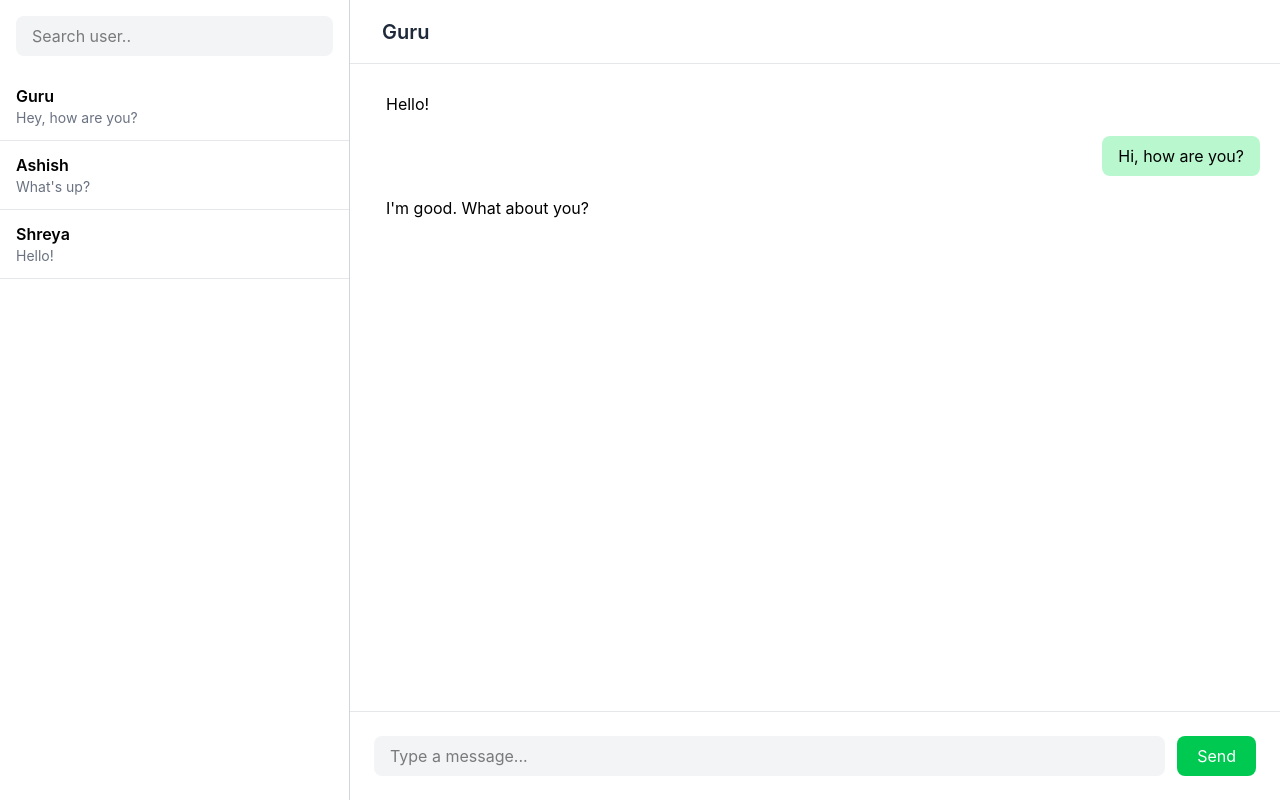
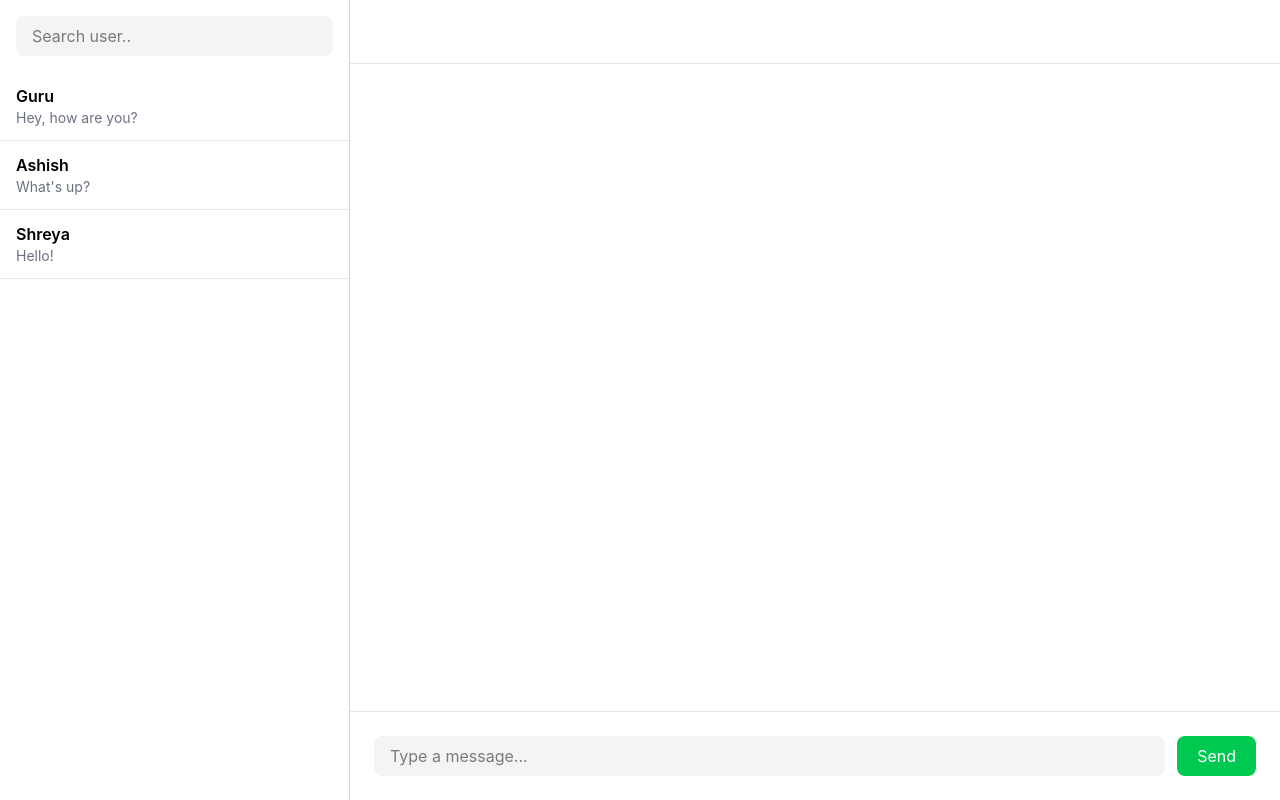
Before and after one commit to AbhayDeveloperr/ChatMe, a React app in the folder Frontend/: page /Chat in a window 1280 px wide. Built offline with nearby package versions, Linux system fonts and the light colour scheme; the HTML template or start-up script is replaced by a standard one.

Commit message:
typed mesg sent to message box

```diff
--- a/Frontend/src/components/ChatWindow/ChatHeader.jsx
+++ b/Frontend/src/components/ChatWindow/ChatHeader.jsx
@@ -1,10 +1,10 @@
 import React from 'react'
 
-const ChatHeader = () => {
+const ChatHeader = ({selectedChat}) => {
   return (
     <div className="h-16 px-8 bg-white border-b border-gray-200 flex items-center">
       <h2 className="font-semibold text-xl text-gray-800">
-        Guru
+        {selectedChat?.username}
       </h2>
     </div>
   )
--- a/Frontend/src/components/ChatWindow/ChatWindow.jsx
+++ b/Frontend/src/components/ChatWindow/ChatWindow.jsx
@@ -1,14 +1,17 @@
-import React from 'react'
+import React, { useState } from 'react'
 import ChatHeader from './ChatHeader'
 import Messages from './Messages'
 import MessageInput from './MessageInput'
 
-const ChatWindow = () => {
+const ChatWindow = ({selectedChat}) => {
+
+    const [messages, setMessages] = useState([])
+
   return (
     <div className='flex-1 flex flex-col'>
-      <ChatHeader/>
-      <Messages />
-      <MessageInput />
+      <ChatHeader selectedChat={selectedChat}/>
+      <Messages messages = {messages} />
+      <MessageInput setMessages ={setMessages} />
     </div>
   )
 }
--- a/Frontend/src/components/ChatWindow/MessageInput.jsx
+++ b/Frontend/src/components/ChatWindow/MessageInput.jsx
@@ -1,6 +1,24 @@
-import React from 'react'
+import React, { useState } from 'react'
 
-const MessageInput = () => {
+const MessageInput = ({setMessages}) => {
+
+   const [message, setMessage] = useState("")
+
+   const handleSend = () => {
+
+    if (message.trim() === "") {
+        return
+    }
+    setMessages((previousMessages) => [
+        ...previousMessages,
+        {
+            text: message,
+            sender: "me"
+        }
+    ])
+    setMessage("")
+}
+
   return (
     <div className="p-6 bg-white border-t border-gray-200">
       <div className="flex gap-3">
@@ -8,10 +26,12 @@ const MessageInput = () => {
         <input
           type="text"
           placeholder="Type a message..."
+          value={message}
+          onChange={(e)=> setMessage(e.target.value)}
           className="flex-1 px-4 py-2 bg-gray-100 rounded-lg outline-none"
         />
 
-        <button className="px-5 py-2 bg-green-500 text-white rounded-lg cursor-pointer hover:bg-green-700">
+        <button className="px-5 py-2 bg-green-500 text-white rounded-lg cursor-pointer hover:bg-green-700" onClick={handleSend}>
           Send
         </button>
 
--- a/Frontend/src/components/ChatWindow/Messages.jsx
+++ b/Frontend/src/components/ChatWindow/Messages.jsx
@@ -1,29 +1,16 @@
 import React from 'react'
 
-const Messages = () => {
+const Messages = ({messages}) => {
   return (
     <div className="flex-1 p-5 overflow-y-auto">
 
-      {/* Received message */}
-      <div className="flex justify-start mb-3">
-        <div className="bg-white px-4 py-2 rounded-lg">
-          Hello!
+      {messages.map((message,index)=>(
+        <div key={index} className= {`flex mb-3 ${message.sender === "me"? "justify-end" : "justify-start"}`}>
+            <div className= {`px-4 py-2 rounded-lg ${message.sender === "me" ? "bg-green-200" : "bg-white" }`}>
+            {message.text}
+            </div>
         </div>
-      </div>
-
-      {/* Sent message */}
-      <div className="flex justify-end mb-3">
-        <div className="bg-green-200 px-4 py-2 rounded-lg">
-          Hi, how are you?
-        </div>
-      </div>
-
-      {/* Received message */}
-      <div className="flex justify-start mb-3">
-        <div className="bg-white px-4 py-2 rounded-lg">
-          I'm good. What about you?
-        </div>
-      </div>
+      ))}
 
     </div>
   )
--- a/Frontend/src/components/Index.jsx
+++ b/Frontend/src/components/Index.jsx
@@ -1,12 +1,15 @@
-import React from 'react'
+import React, { useState } from 'react'
 import Sidebar from './Sidebar/Sidebar'
 import ChatWindow from './ChatWindow/ChatWindow'
 
 const Index = () => {
+
+    const [selectedChat, setSelectedChat] = useState(null);
+
   return (
     <div className='flex h-screen'>
-      <Sidebar/>
-      <ChatWindow />
+      <Sidebar  setSelectedChat = {setSelectedChat}/>
+      <ChatWindow selectedChat = {selectedChat} />
     </div>
 
   )
--- a/Frontend/src/components/Sidebar/ChatList.jsx
+++ b/Frontend/src/components/Sidebar/ChatList.jsx
@@ -1,6 +1,6 @@
 import React from 'react'
 
-const ChatList = () => {
+const ChatList = ({setSelectedChat}) => {
 
   const chats = [
     {
@@ -20,7 +20,7 @@ const ChatList = () => {
   return (
     <div>
       {chats.map((chat,index)=> (
-        <div key={index} className="px-4 py-3 border-b border-gray-200">
+        <div key={index} className="px-4 py-3 border-b border-gray-200"onClick={()=> {setSelectedChat(chat)}} >
           <h3 className="font-semibold">{chat.username}</h3>
           <p className="text-sm text-gray-500">{chat.lastMessage}</p>
         </div>
--- a/Frontend/src/components/Sidebar/Sidebar.jsx
+++ b/Frontend/src/components/Sidebar/Sidebar.jsx
@@ -2,11 +2,11 @@ import React from 'react'
 import SearchBar from './SearchBar'
 import ChatList from './ChatList'
 
-const Sidebar = () => {
+const Sidebar = ({setSelectedChat}) => {
   return (
     <div className='w-[350px] h-screen bg-white border-r border-gray-300'>
       <SearchBar />
-      <ChatList />
+      <ChatList  setSelectedChat = {setSelectedChat}/>
     </div>
   )
 }
```
